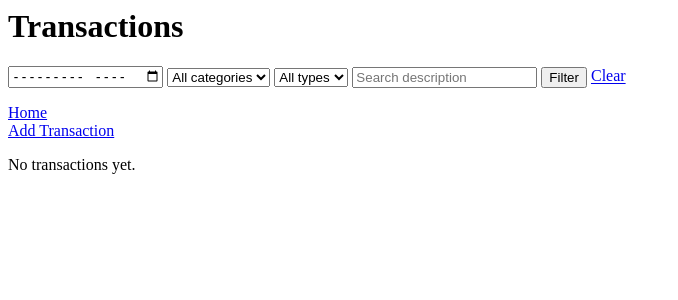
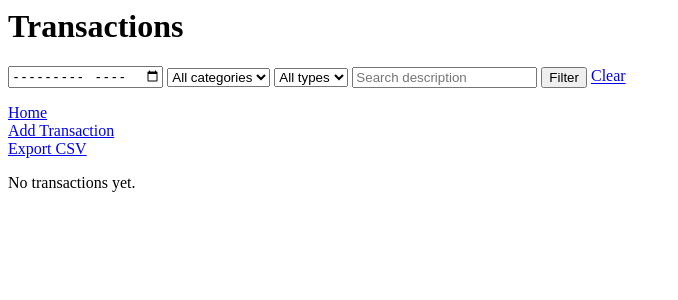
Before and after one commit to genecc04/GoldGlitch, a Django app: page /transactions/ in a window 1280 px wide. Shown: the top 300 px of the page, without its empty margins (0-678 px from the left). Run offline with Django 5.2, Linux system fonts and the light colour scheme; the visitor is signed in with stand-in values (Sample User, id 1); data that the repository does not hold is empty.

Commit message:
Add CSV export for transactions

```diff
--- a/config/urls.py
+++ b/config/urls.py
@@ -30,4 +30,5 @@ urlpatterns = [
     path('budgets/', views.BudgetListView.as_view(), name='budget_list'),
     path('budgets/add/', views.BudgetCreateView.as_view(), name='budget_add'),
     path('dashboard/', views.DashboardView.as_view(), name='dashboard'),
+    path('transactions/export/', views.export_transactions_csv, name='transaction_export'),
 ]
--- a/tracker/templates/tracker/transaction_list.html
+++ b/tracker/templates/tracker/transaction_list.html
@@ -19,7 +19,8 @@
 </form>
 
 <a href="{% url 'home' %}">Home</a><br>
-<a href="{% url 'transaction_add' %}">Add Transaction</a>
+<a href="{% url 'transaction_add' %}">Add Transaction</a><br>
+<a href="{% url 'transaction_export' %}">Export CSV</a>
 
 {% if transactions %}
   <table>
--- a/tracker/views.py
+++ b/tracker/views.py
@@ -1,4 +1,7 @@
 from datetime import date
+import csv
+from django.http import HttpResponse
+from django.contrib.auth.decorators import login_required
 from django.urls import reverse_lazy
 from django.contrib.auth import login
 from django.contrib.auth.forms import UserCreationForm
@@ -178,3 +181,24 @@ class DashboardView(LoginRequiredMixin, TemplateView):
         ]
         context['category_totals'] = [float(c['total']) for c in by_category]
         return context
+
+
+@login_required
+def export_transactions_csv(request):
+    response = HttpResponse(content_type='text/csv')
+    response['Content-Disposition'] = 'attachment; filename="transactions.csv"'
+
+    writer = csv.writer(response)
+    writer.writerow(['Date', 'Type', 'Category', 'Amount', 'Description'])
+
+    transactions = Transaction.objects.filter(user=request.user).select_related('category')
+    for t in transactions:
+        writer.writerow([
+            t.date,
+            t.get_type_display(),
+            t.category.name if t.category else 'Uncategorized',
+            t.amount,
+            t.description,
+        ])
+
+    return response
```
